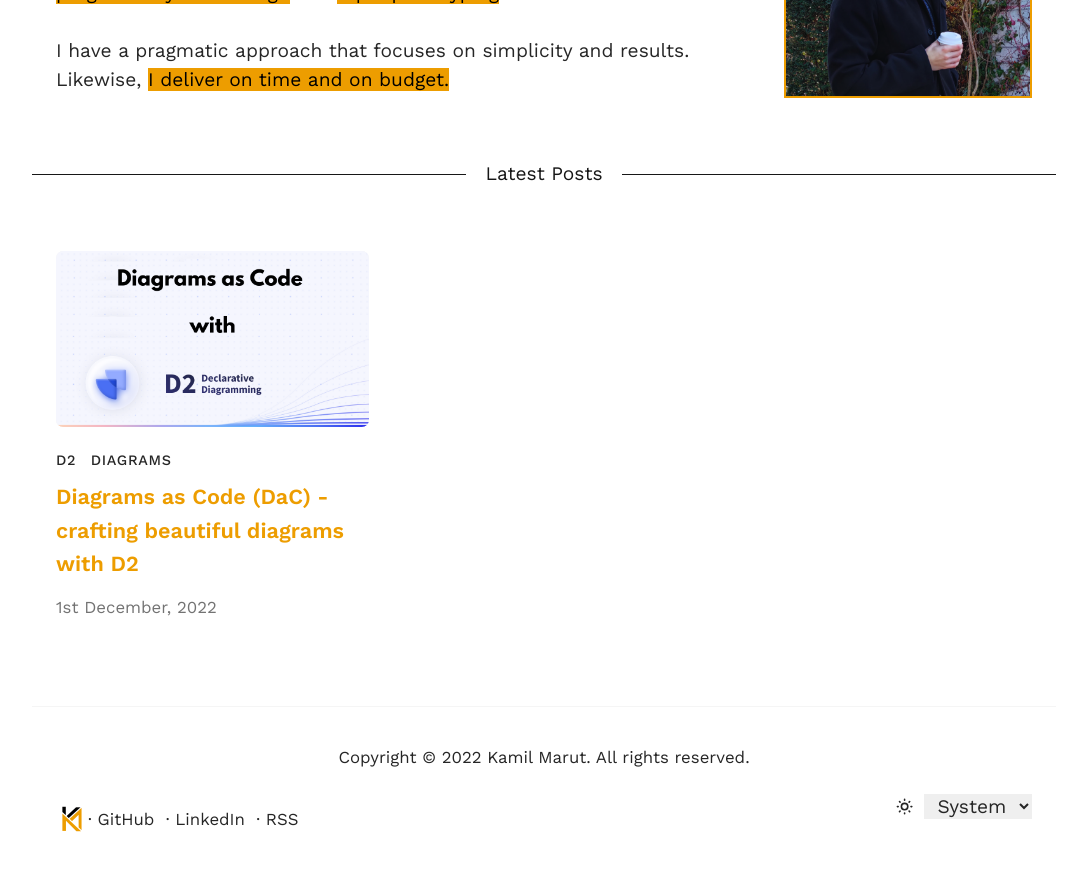
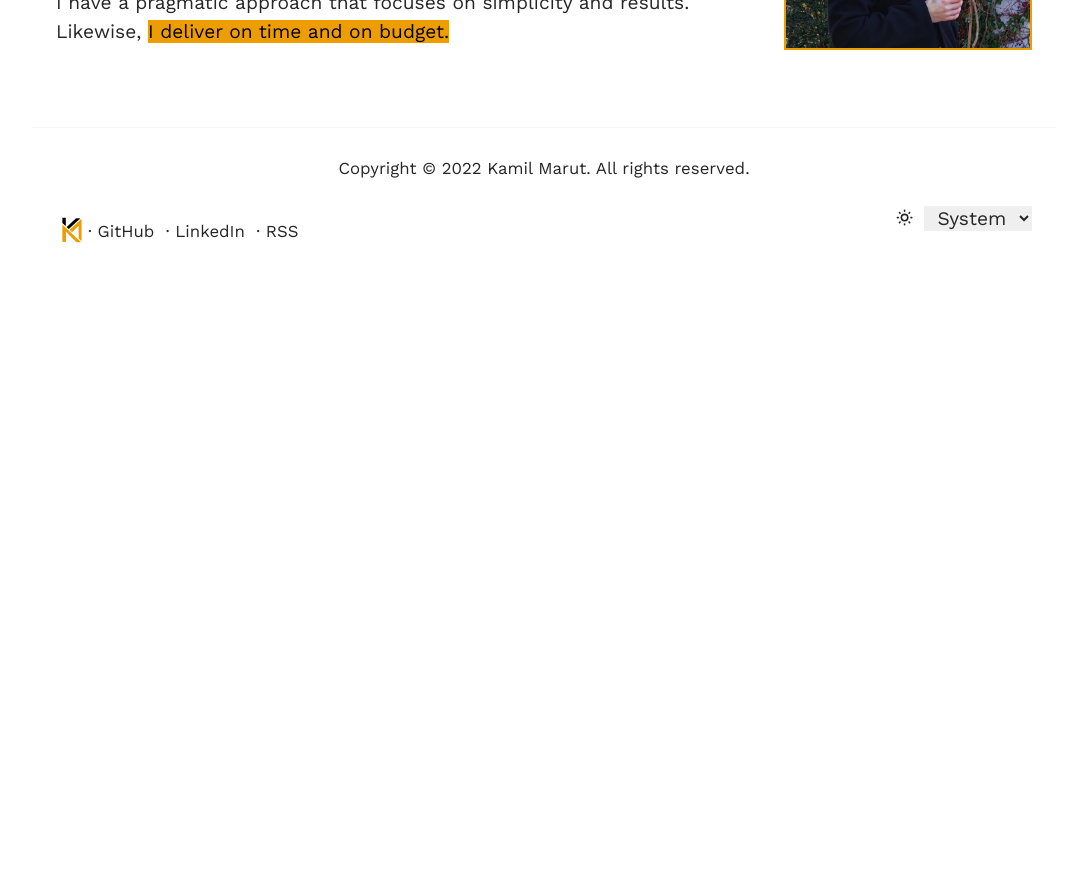
Before and after one commit to exler/personal, a Next.js app: page / in a window 1280 px wide. Shown: the part 640-1510 px from the top of the page, without its empty margins (96-1183 px from the left). After the commit the page ends 915 px from the top, so only its background shows below. Built offline with nearby package versions, Linux system fonts and the light colour scheme.

Commit message:
feat: Remove blog section and update packages

```diff
--- a/components/Container.tsx
+++ b/components/Container.tsx
@@ -7,7 +7,7 @@ interface Props {
 
 export default function Container(props: Props) {
     return (
-        <div className={mergeClasses("container px-8 py-5 lg:py-8 mx-auto xl:px-5 max-w-screen-lg", props.className)}>
+        <div className={mergeClasses("container px-8 py-4 lg:py-6 mx-auto xl:px-5 max-w-screen-lg", props.className)}>
             {props.children}
         </div>
     )
--- a/components/Layout.tsx
+++ b/components/Layout.tsx
@@ -1,7 +1,7 @@
 import { NextSeo } from 'next-seo'
 import Footer from './Footer'
 import Navbar from './Navbar'
-import { Work_Sans } from '@next/font/google'
+import { Work_Sans } from 'next/font/google'
 import { mergeClasses } from '@/utils/helpers'
 
 const work_sans = Work_Sans()
--- a/components/Navbar.tsx
+++ b/components/Navbar.tsx
@@ -14,11 +14,7 @@ export default function Navbar() {
         {
             label: "Consulting",
             href: "/consulting"
-        },
-        {
-            label: "Blog",
-            href: "/blog"
-        },
+        }
     ]
 
     return (
--- a/components/PostPreview.tsx
+++ /dev/null
@@ -1,49 +0,0 @@
-import Link from 'next/link'
-import Image from 'next/image'
-import { Post } from '@/utils/posts';
-import CategoryLabel from './CategoryLabel';
-
-
-export default function PostPreview({ post }: { post: Post }) {
-    return (
-        <>
-            <div className="cursor-pointer group">
-                <div className="relative overflow-hidden transition-all bg-gray-100 rounded-md dark:bg-gray-800 hover:scale-105 aspect-video">
-                    <Link href={`/blog/${post.slug}`}>
-                        <Image
-                            src={post.data.image}
-                            alt=""
-                            layout="fill"
-                            className="transition-all"
-                        />
-                    </Link>
-                </div>
-                <CategoryLabel categories={post.data.categories} />
-                <h2 className="mt-2 text-lg font-semibold tracking-normal text-primary dark:text-white">
-                    <Link href={`/blog/${post.slug}`}>
-                        <span
-                            className="bg-gradient-to-r from-primary to-secondary
-                                bg-[length:0px_10px]
-                                bg-left-bottom
-                                bg-no-repeat
-                                transition-[background-size]
-                                duration-500
-                                hover:bg-[length:100%_3px] group-hover:bg-[length:100%_10px]">
-                            {post.data.title}
-                        </span>
-                    </Link>
-                </h2>
-                <div className="flex items-center mt-3 space-x-3">
-                    <span className="text-xs text-gray-500 dark:text-gray-400">
-                        <time
-                            className="text-sm"
-                            dateTime={post.data.date}>
-                            {post.data.date}
-                        </time>
-                    </span>
-
-                </div>
-            </div>
-        </>
-    )
-}
--- a/pages/blog.tsx
+++ /dev/null
@@ -1,32 +0,0 @@
-import Container from "@/components/Container";
-import Layout from "@/components/Layout";
-import PostPreview from "@/components/PostPreview";
-import { Post, getPosts } from "@/utils/posts";
-import { generateRSSFeed } from "@/utils/rss";
-
-export const getStaticProps = async () => {
-    await generateRSSFeed();
-    const posts = getPosts();
-
-    return {
-        props: {
-            posts,
-        },
-    };
-};
-
-
-export default function Home({ posts }: { posts: Post[] }) {
-    return (
-        <Layout>
-            <Container>
-                <h1 className="text-3xl font-semibold tracking-tight text-center lg:leading-snug text-primary lg:text-4xl dark:text-white">Blog</h1>
-                <div className="grid gap-10 mt-10 md:grid-cols-2 xl:grid-cols-3">
-                    {posts.map((post) => (
-                        <PostPreview key={post.slug} post={post} />
-                    ))}
-                </div>
-            </Container >
-        </Layout >
-    );
-}
--- a/pages/blog/[slug].tsx
+++ /dev/null
@@ -1,83 +0,0 @@
-import CategoryLabel from "@/components/CategoryLabel";
-import Container from "@/components/Container";
-import Layout from "@/components/Layout";
-import { getPost, getPosts, Post } from "@/utils/posts";
-import { MDXRemote } from "next-mdx-remote";
-import { serialize } from "next-mdx-remote/serialize";
-import { NextSeo } from "next-seo";
-import Image from "next/image";
-import Link from "next/link";
-
-export const getStaticPaths = async () => {
-    const posts = getPosts();
-    const paths = posts.map((post) => ({ params: { slug: post.slug } }));
-    return {
-        paths,
-        fallback: false,
-    };
-};
-
-export const getStaticProps = async ({ params }: { params: { slug: string } }) => {
-    const post = getPost(params.slug);
-    const mdxSource = await serialize(post.content);
-    return {
-        props: {
-            data: post.data,
-            content: mdxSource,
-        },
-    };
-};
-
-
-export default function PostPage({ data, content }: { data: Post["data"], content: any }) {
-    return (
-        <Layout>
-            <NextSeo
-                title={data.title}
-                description={data.description}
-            />
-
-            <Container>
-                <div className="max-w-screen-md mx-auto">
-                    <div className="flex justify-center">
-                        <CategoryLabel categories={data.categories} />
-                    </div>
-
-                    <h1 className="mt-2 mb-3 text-3xl font-semibold tracking-tight text-center lg:leading-snug text-primary lg:text-4xl dark:text-white">
-                        {data.title}
-                    </h1>
-
-                    <div className="flex justify-center mt-3 space-x-3 text-gray-500 ">
-                        <div className="flex items-center gap-3">
-                            <div className="flex items-center space-x-2 text-sm">
-                                <time className="text-gray-500 dark:text-gray-400" dateTime={data.date}>{data.date}</time>
-                            </div>
-                        </div>
-                    </div>
-                </div>
-            </Container>
-
-            <div className="relative z-0 max-w-screen-lg mx-auto overflow-hidden lg:rounded-lg aspect-video">
-                <Image
-                    src={data.image}
-                    alt=""
-                    layout="fill"
-                    loading="eager"
-                />
-            </div>
-
-            <Container>
-                <article className="max-w-screen-md mx-auto">
-                    <div className="mx-auto my-3 prose prose-base dark:prose-invert prose-a:text-blue-500">
-                        <MDXRemote {...content} />
-                    </div>
-                </article>
-                <div className="flex justify-center mt-7 mb-7">
-                    <Link href="/blog" className="px-5 py-2 text-sm text-blue-600 rounded-full dark:text-blue-500 bg-brand-secondary/20 ">
-                        ← View all posts
-                    </Link>
-                </div>
-            </Container>
-        </Layout>
-    );
-}
--- a/pages/consulting.tsx
+++ b/pages/consulting.tsx
@@ -8,7 +8,7 @@ export default function About() {
     return (
         <Layout>
             <Container>
-                <h2 className="text-2xl text-primary mt-10 text-center">Consulting</h2>
+                <h2 className="text-2xl text-primary text-center">Consulting</h2>
                 <div className="flex flex-col md:flex-row justify-between items-center gap-8">
                     <div className="w-1/5">
                         <svg className="w-2/3 h-2/3 text-center mx-auto fill-primary" viewBox="0 0 32 32" xmlns="http://www.w3.org/2000/svg">
@@ -32,7 +32,7 @@ export default function About() {
                     </div>
                 </div>
                 <div className="flex flex-col items-center">
-                    <h2 className="text-2xl text-primary mt-10">Tools</h2>
+                    <h2 className="text-2xl text-primary mt-8">Tools</h2>
                     <p className="text-sm text-gray-800 dark:text-gray-400">This is my preferred toolkit, however I am always learning and open to new technologies!</p>
                     <div className="mt-4 flex flex-row flex-wrap gap-1 md:gap-4">
                         <div className="text-center w-20">
--- a/pages/index.tsx
+++ b/pages/index.tsx
@@ -6,20 +6,9 @@ import Layout from '@/components/Layout'
 import AvatarImage from '@/public/me.png'
 import ShapeImage from '@/public/shape.png'
 import Divider from '@/components/Divider'
-import { getPosts, Post } from '@/utils/posts'
-import PostPreview from '@/components/PostPreview'
 
-export const getStaticProps = async () => {
-    const posts = getPosts();
 
-    return {
-        props: {
-            posts,
-        },
-    };
-};
-
-export default function Home({ posts }: { posts: Post[] }) {
+export default function Home() {
     return (
         <Layout>
             <Container>
@@ -66,14 +55,6 @@ export default function Home({ posts }: { posts: Post[] }) {
                     </div>
                 </div>
             </Container>
-            <Divider text="Latest Posts" />
-            <Container>
-                <div className="grid gap-4 md:grid-cols-2 xl:grid-cols-3">
-                    {posts.slice(0, 3).map((post) => (
-                        <PostPreview key={post.slug} post={post} />
-                    ))}
-                </div>
-            </Container>
         </Layout>
     )
 }
--- a/tailwind.config.js
+++ b/tailwind.config.js
@@ -32,7 +32,6 @@ module.exports = {
     extend: {}
   },
   plugins: [
-    require("@tailwindcss/line-clamp"),
     require("@tailwindcss/typography")
   ]
 }
--- a/utils/posts.ts
+++ /dev/null
@@ -1,41 +0,0 @@
-import fs from "fs";
-import path from "path";
-import matter from "gray-matter";
-
-export interface Post {
-    slug: string
-    data: {
-        title: string
-        date: string
-        description: string
-        image: string
-        categories: string[]
-    }
-}
-
-export const getPost = (slug: string) => {
-    const fileContents = fs.readFileSync(path.join('posts', `${slug}.mdx`), "utf8");
-    const { data, content } = matter(fileContents);
-    return {
-        data,
-        content,
-    } as { data: Post, content: string }
-};
-
-export const getPosts = () => {
-    const files = fs.readdirSync(path.join("posts"));
-    const allPostsData = files.map((fileName) => {
-        const slug = fileName.replace(".mdx", "");
-        const fileContents = fs.readFileSync(
-            path.join('posts', `${slug}.mdx`),
-            "utf8"
-        );
-        const { data } = matter(fileContents);
-        return {
-            slug,
-            data,
-        };
-    });
-
-    return allPostsData as Post[];
-};
```
Also changed, not shown: package.json (+6 -11 lines), utils/rss.ts (deleted, +0 -30 lines), 1 other file (tests, documents, lock files or other folders).
